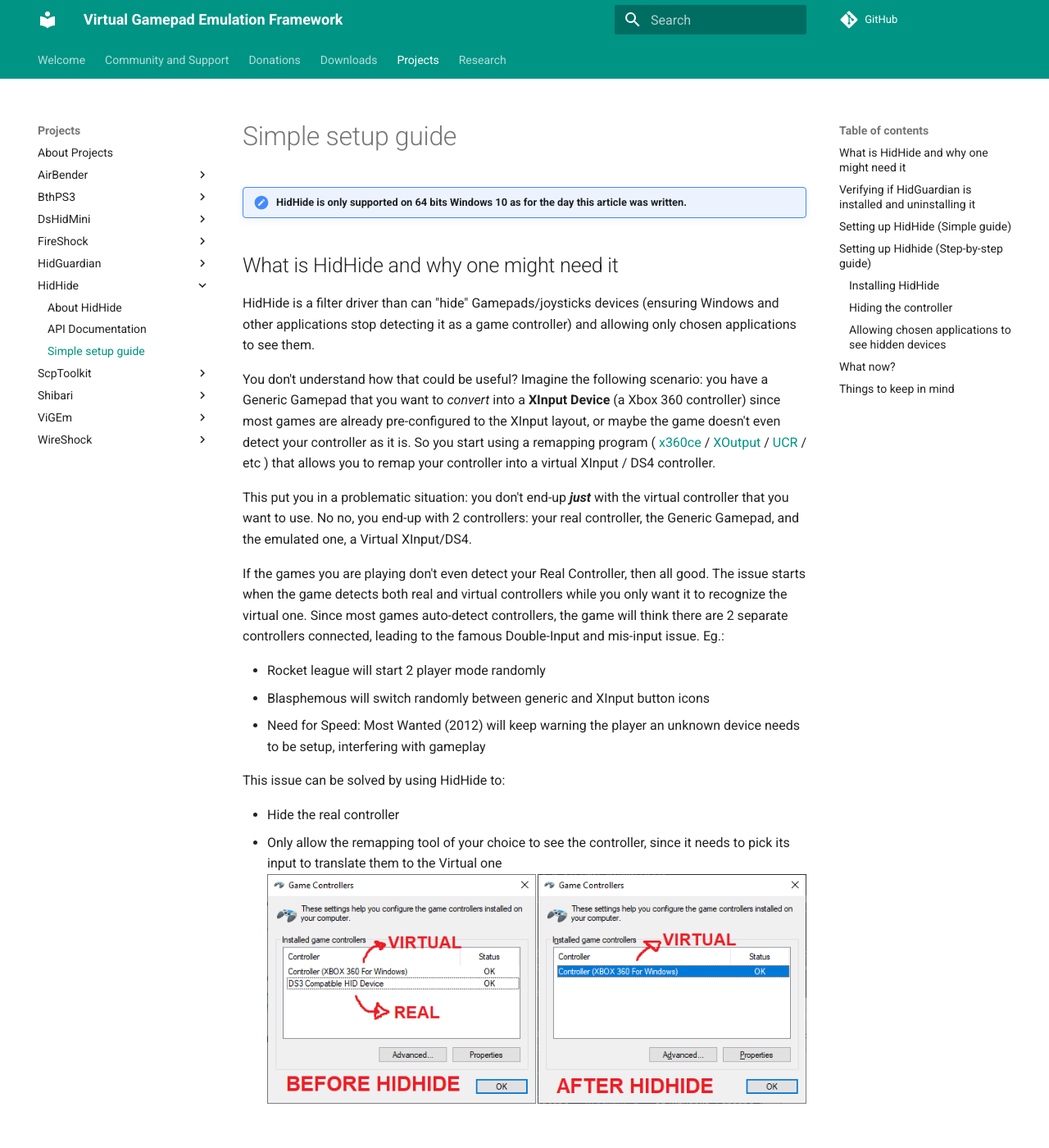
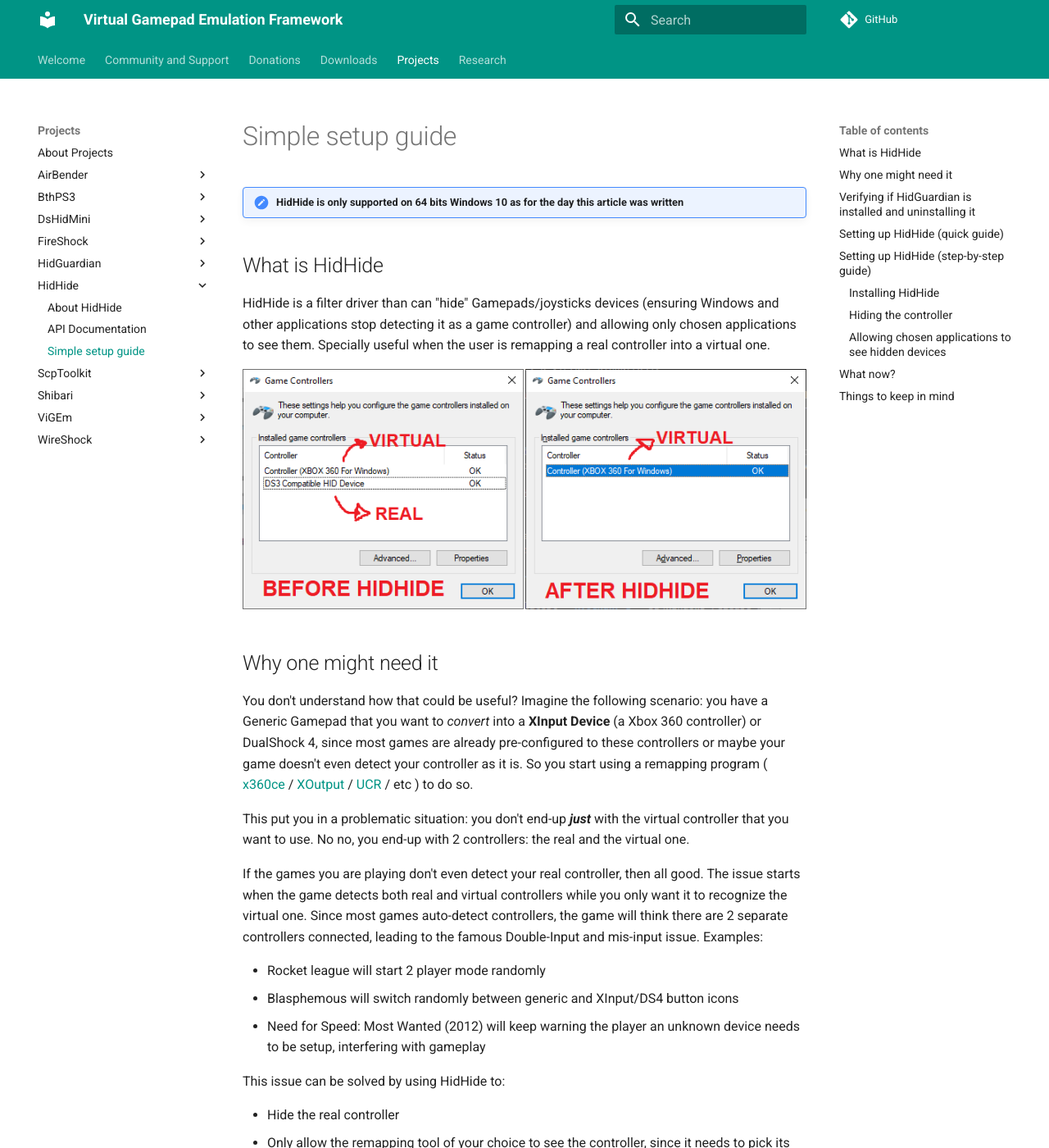
Before and after one commit to nefarius/ViGEm.github.io, an MkDocs documentation site: the page built from docs/projects/HidHide/Simple-Setup-Guide.md, in a window 1280 px wide and 1400 px high. Shown: the whole window at 82% size. Built offline with MkDocs 1.6.1 and Material for MkDocs 9.7.7, drawn with Linux system fonts in a browser that asks for light colours; comment, search, counter and statistics services are not loaded; some of the changed text lies outside the part shown.

Commit message:
small tweaks

```diff
--- a/docs/projects/HidHide/Simple-Setup-Guide.md
+++ b/docs/projects/HidHide/Simple-Setup-Guide.md
@@ -1,31 +1,34 @@
 # Simple setup guide
 
-!!! important "HidHide is only supported on 64 bits Windows 10 as for the day this article was written."
+!!! important "HidHide is only supported on 64 bits Windows 10 as for the day this article was written"
 
-## What is HidHide and why one might need it
+## What is HidHide
 
-HidHide is a filter driver than can "hide" Gamepads/joysticks devices (ensuring Windows and other applications stop detecting it as a game controller) and allowing only chosen applications to see them.
+HidHide is a filter driver than can "hide" Gamepads/joysticks devices (ensuring Windows and other applications stop detecting it as a game controller) and allowing only chosen applications to see them. Specially useful when the user is remapping a real controller into a virtual one.
 
-You don't understand how that could be useful? Imagine the following scenario: you have a Generic Gamepad that you want to _convert_ into a __XInput Device__ (a Xbox 360 controller) since most games are already pre-configured to the XInput layout, or maybe the game doesn't even detect your controller as it is. So you start using a remapping program ( [x360ce](https://www.x360ce.com/) / [XOutput](https://github.com/csutorasa/XOutput) / [UCR](https://github.com/Snoothy/UCR) / etc ) that allows you to remap your controller into a virtual XInput / DS4 controller.
+![BeforeAfterHidHide](images/BeforeAfterHidHide.png){: .glightbox }
 
-This put you in a problematic situation: you don't end-up ___just___ with the virtual controller that you want to use. No no, you end-up with 2 controllers: your real controller, the Generic Gamepad, and the emulated one, a Virtual XInput/DS4.
+## Why one might need it
 
-If the games you are playing don't even detect your Real Controller, then all good. The issue starts when the game detects both real and virtual controllers while you only want it to recognize the virtual one. Since most games auto-detect controllers, the game will think there are 2 separate controllers connected, leading to the famous Double-Input and mis-input issue. Eg.:
+You don't understand how that could be useful? Imagine the following scenario: you have a Generic Gamepad that you want to _convert_ into a __XInput Device__ (a Xbox 360 controller) or DualShock 4, since most games are already pre-configured to these controllers or maybe your game doesn't even detect your controller as it is. So you start using a remapping program ( [x360ce](https://www.x360ce.com/) / [XOutput](https://github.com/csutorasa/XOutput) / [UCR](https://github.com/Snoothy/UCR) / etc ) to do so.
+
+This put you in a problematic situation: you don't end-up ___just___ with the virtual controller that you want to use. No no, you end-up with 2 controllers: the real and the virtual one.
+
+If the games you are playing don't even detect your real controller, then all good. The issue starts when the game detects both real and virtual controllers while you only want it to recognize the virtual one. Since most games auto-detect controllers, the game will think there are 2 separate controllers connected, leading to the famous Double-Input and mis-input issue. Examples:
 
 - Rocket league will start 2 player mode randomly
-- Blasphemous will switch randomly between generic and XInput button icons
+- Blasphemous will switch randomly between generic and XInput/DS4 button icons
 - Need for Speed: Most Wanted (2012) will keep warning the player an unknown device needs to be setup, interfering with gameplay
 
 This issue can be solved by using HidHide to:
 
 - Hide the real controller
 - Only allow the remapping tool of your choice to see the controller, since it needs to pick its input to translate them to the Virtual one
-![BeforeAfterHidHide](images/BeforeAfterHidHide.png){: .glightbox }
 
 ## Verifying if HidGuardian is installed and uninstalling it
 
-!!! important "If you are definitely sure you don't have HidGuardian installed you can skip this part."
-    HidHide is HidGuardian's successor. Since both have the same function, it's better if HidGuardian is not present in your system to prevent confusion on what software is hiding which controller
+!!! important "If you are definitely sure you don't have HidGuardian installed you can skip this part"
+    HidHide is HidGuardian's successor. Since both have the same function, it's better if HidGuardian is not present in your system to prevent confusion on what software is hiding which controller.
 
 HidGuardian's installer utility can check if it's installed and correctly uninstall it in case it is, so that's what we are going to use:
 
@@ -39,7 +42,10 @@
 - Wait until the utility finishes uninstalling HidGuardian, keep and eye on the text log to know what its status
 - After the tool finishes uninstalling HidGuardian, close it then reboot your PC
 
-## Setting up HidHide (Simple guide)
+## Setting up HidHide (quick guide)
+
+!!! important "Attention!"
+    This section is for users who know more or less what they are doing. If you want a more detailed, step-by-step guide, jump to the next section.
 
 - Download the [Latest release of HidHide](https://github.com/ViGEm/HidHide/releases) (It should be a file called HidHideMSI.msi). Remember to install its prerequisites as written on the page
 - After installation, reboot your computer
@@ -69,14 +75,13 @@
 - On your controllers entries, mark the white box before their names. A red lock icon should appear
 - If your controller can connect both via cable and Bluetooth, reconnect your controllers via the other connection method and also mark their new entries
 - Mark the box in the bottom called "Enable Device Hiding" to (obviously) activate the hiding of the marked devices
-- __RECONNECT__ the marked devices so the changes are effective
 
 At this point, your controllers should be hidden. To verify, open Windows' `joy.cpl` by one of the following methods:
 
 - Pressing the key combination ++win+r++ and then entering `joy.cpl` ___OR___
 - Searching and opening on Windows' Start Menu `Set up USB Game Controllers`
 
-Assuming the hidden controllers are the only ones connected to the system, no device should show up in the Game Controller's list
+Assuming the hidden controllers are the only ones connected to the system, no device should show up in the Game Controller's list. If they are, try reconnecting them.
 
 ### Allowing chosen applications to see hidden devices
 
@@ -85,13 +90,13 @@
 - On the Configuration Client, click on the `Applications` tab
 - Click on the `+` icon and add the executable file of your application (`ApplicationName.exe`)  to whitelist it
 - Repeat the step above for each application that should whitelisted
-- After that, __RECONNECT__ your controllers so the changes are effective
+- After that, fully close then reopen your application (in case it was running) for it to detect the hidden devices. Alternatively, just reconnect your controllers.
 
 From this point, the applications on the list should be able to detect the hidden devices. The image below is an example of the application "UCR" being able to see a hidden Controller and creating a Virtual DS4:
 ![HidHideExampleSetup](images/HidHideClient_ExampleSetup.png){: .glightbox }
 
 !!! important "Users of DS4Windows: PAY ATTENTION!"
-    If you are running DS4Windows under a custom `.exe` name (look at the DS4Windows' `Other` tab) then the custom named executable must also be added to the list
+    If you are running DS4Windows under a custom `.exe` name (look at your DS4Windows' `Other` tab) then the custom named executable must also be added to the list
 
 ## What now?
 
```
Also changed, not shown: other parts of docs/projects/HidHide/Simple-Setup-Guide.md (+3 -3 lines).
